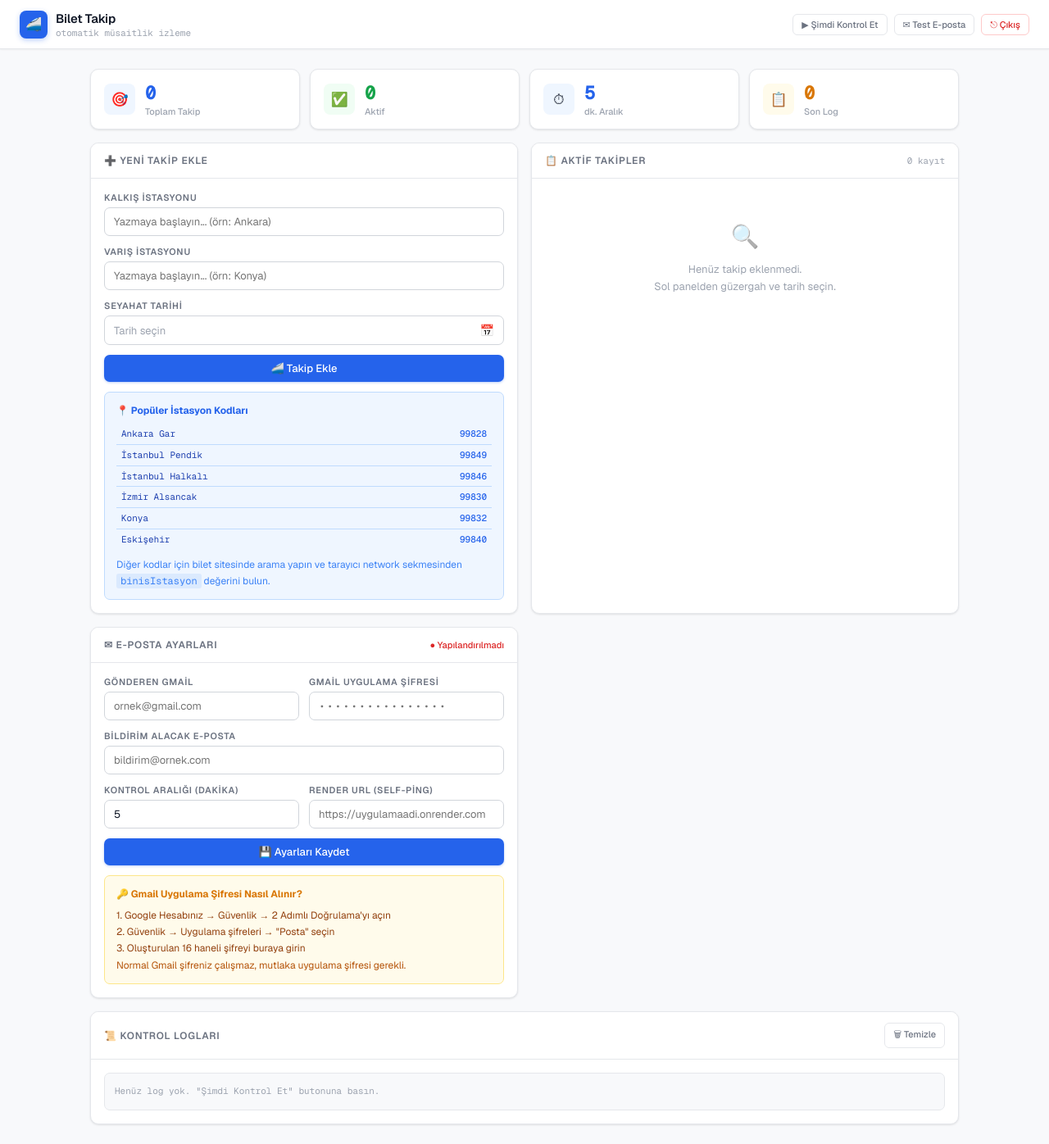
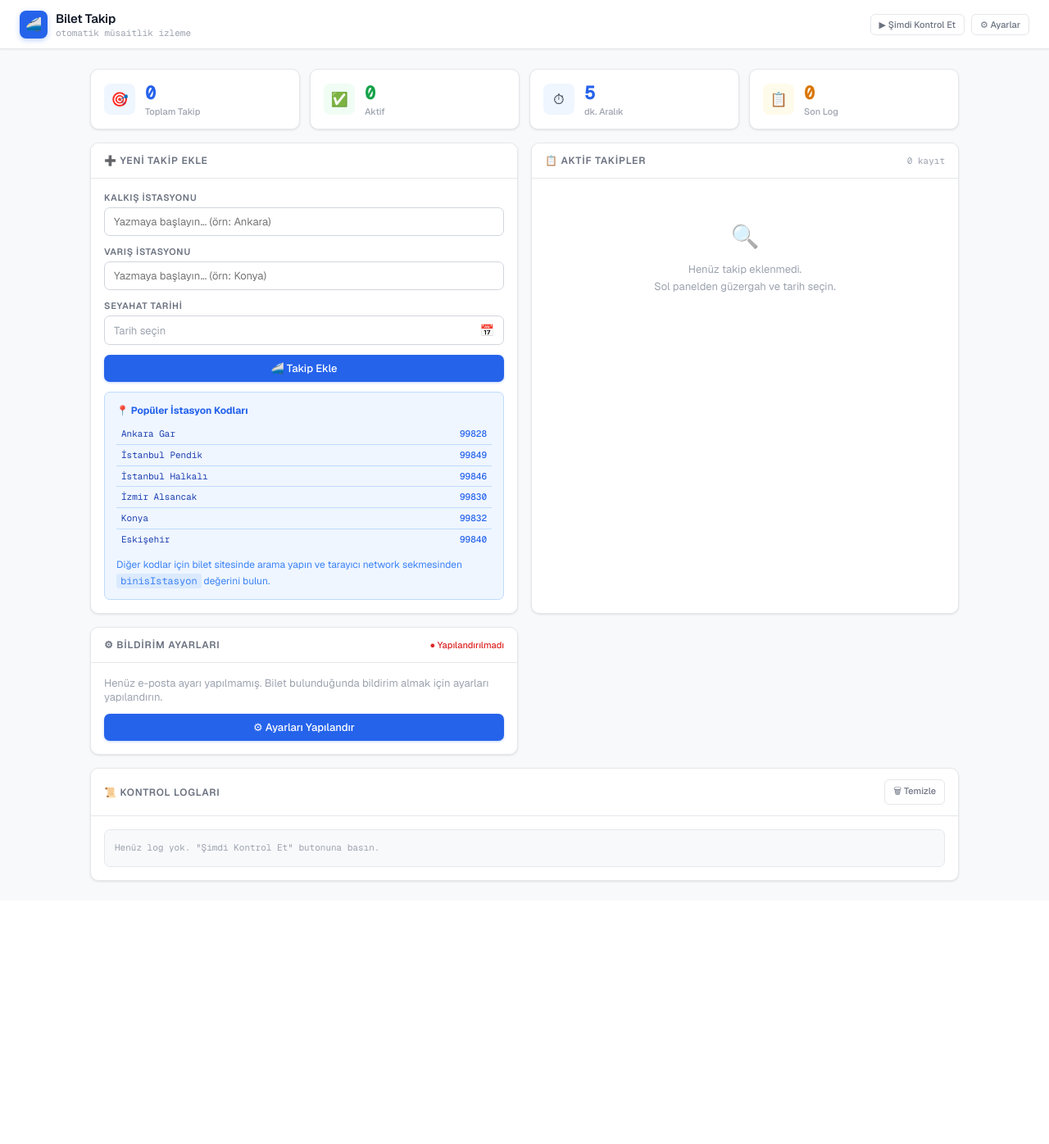
Before and after one commit to tcl-iffalcon/ebilet, a Flask app: page / in a window 1280 px wide. Shown: the whole page at 82% size. After the commit the page ends 1077 px from the top, so only its background shows below. Run offline with Flask 3, Linux system fonts and the light colour scheme.

Commit message:
Add files via upload

```diff
--- a/templates/index.html
+++ b/templates/index.html
@@ -617,8 +617,7 @@
   </div>
   <div class="header-actions">
     <a href="/check_now" class="btn btn-ghost btn-sm">▶ Şimdi Kontrol Et</a>
-    <a href="/test_email" class="btn btn-ghost btn-sm">✉ Test E-posta</a>
-    <a href="/logout" class="btn btn-ghost btn-sm" style="color:#DC2626;border-color:#FECACA;" onclick="return confirm('Çıkış yapmak istiyor musunuz?')">⎋ Çıkış</a>
+    <a href="/ayarlar" class="btn btn-ghost btn-sm">⚙ Ayarlar</a>
   </div>
 </header>
 
@@ -760,55 +759,27 @@
     </div>
   </div>
 
-  <!-- Email Settings -->
+  <!-- Settings shortcut -->
   <div class="card">
     <div class="card-header">
-      <span class="card-title">✉ E-posta Ayarları</span>
+      <span class="card-title">⚙ Bildirim Ayarları</span>
       {% if config.email.sender_email %}
         <span style="font-size:11px;color:var(--green);font-weight:500;">● Yapılandırıldı</span>
       {% else %}
         <span style="font-size:11px;color:var(--red);font-weight:500;">● Yapılandırılmadı</span>
       {% endif %}
     </div>
-    <div class="card-body">
-      <form action="/settings" method="post">
-        <div class="form-grid">
-          <div class="form-group">
-            <label>Gönderen Gmail</label>
-            <input type="email" name="sender_email" value="{{ config.email.sender_email }}" placeholder="ornek@gmail.com">
-          </div>
-          <div class="form-group">
-            <label>Gmail Uygulama Şifresi</label>
-            <input type="password" name="sender_password" value="{{ config.email.sender_password }}" placeholder="••••••••••••••••">
-          </div>
-          <div class="form-group full">
-            <label>Bildirim Alacak E-posta</label>
-            <input type="email" name="recipient_email" value="{{ config.email.recipient_email }}" placeholder="bildirim@ornek.com">
-          </div>
-          <div class="form-group">
-            <label>Kontrol Aralığı (dakika)</label>
-            <input type="number" name="check_interval" value="{{ config.check_interval_minutes }}" min="2" max="60">
-          </div>
-          <div class="form-group">
-            <label>Render URL (self-ping)</label>
-            <input type="text" name="render_url" value="{{ config.render_url }}" placeholder="https://uygulamaadi.onrender.com">
-          </div>
-          <input type="hidden" name="smtp_host" value="smtp.gmail.com">
-          <input type="hidden" name="smtp_port" value="587">
-          <div class="form-group full">
-            <button type="submit" class="btn btn-primary" style="width:100%;justify-content:center;">
-              💾 Ayarları Kaydet
-            </button>
-          </div>
+    <div class="card-body" style="display:flex;flex-direction:column;gap:12px;">
+      {% if config.email.sender_email %}
+        <div style="font-size:13px;color:var(--text-secondary);">
+          Bildirimler <strong style="color:var(--text);">{{ config.email.recipient_email }}</strong> adresine gönderiliyor.
         </div>
-      </form>
-      <div class="gmail-hint">
-        <strong>🔑 Gmail Uygulama Şifresi Nasıl Alınır?</strong>
-        1. Google Hesabınız → Güvenlik → 2 Adımlı Doğrulama'yı açın<br>
-        2. Güvenlik → Uygulama şifreleri → "Posta" seçin<br>
-        3. Oluşturulan 16 haneli şifreyi buraya girin<br>
-        <span style="color:#B45309;">Normal Gmail şifreniz çalışmaz, mutlaka uygulama şifresi gerekli.</span>
-      </div>
+      {% else %}
+        <div style="font-size:13px;color:var(--text-muted);">
+          Henüz e-posta ayarı yapılmamış. Bilet bulunduğunda bildirim almak için ayarları yapılandırın.
+        </div>
+      {% endif %}
+      <a href="/ayarlar" class="btn btn-primary" style="width:100%;justify-content:center;">⚙ Ayarları Yapılandır</a>
     </div>
   </div>
 
```
